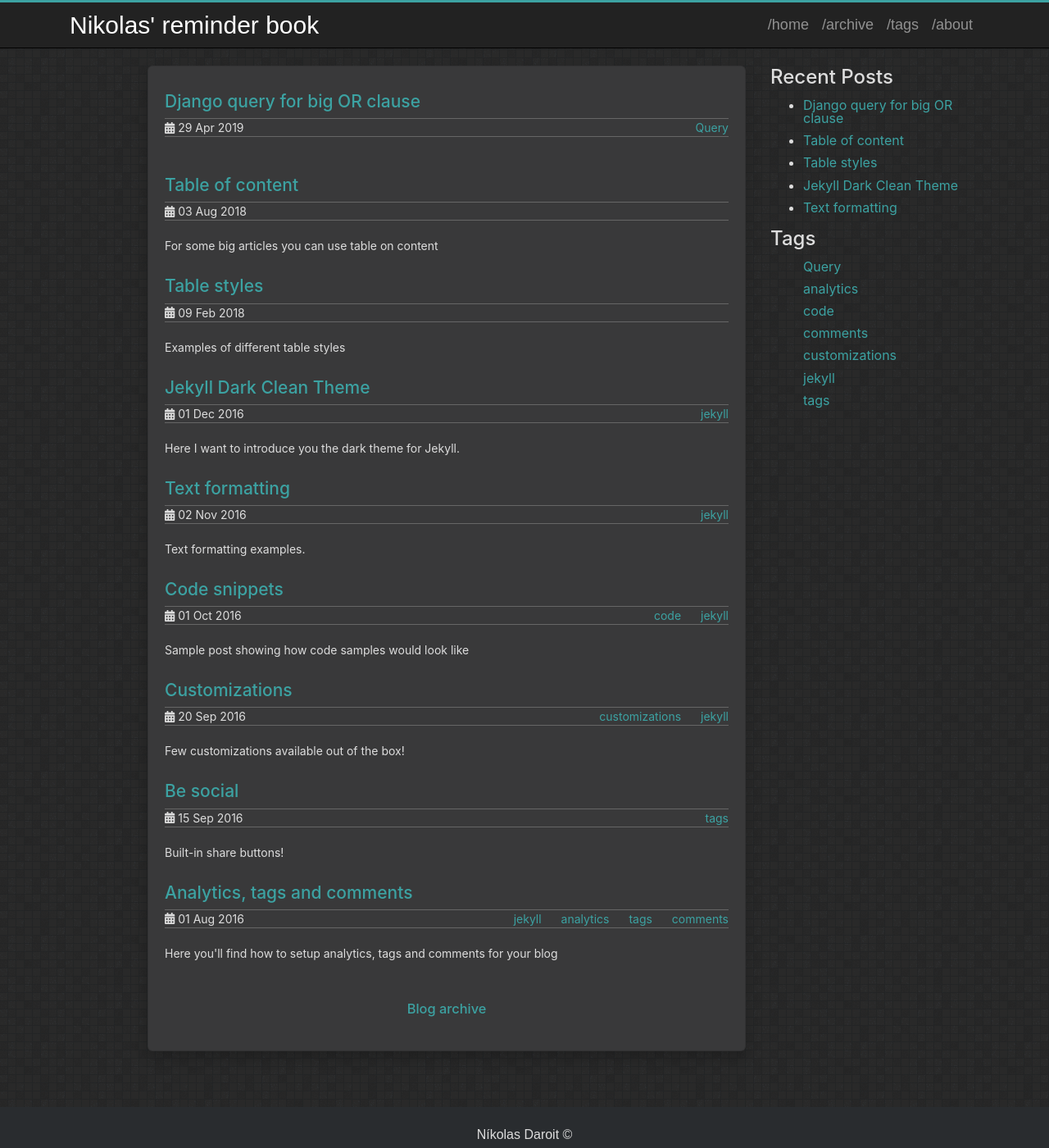
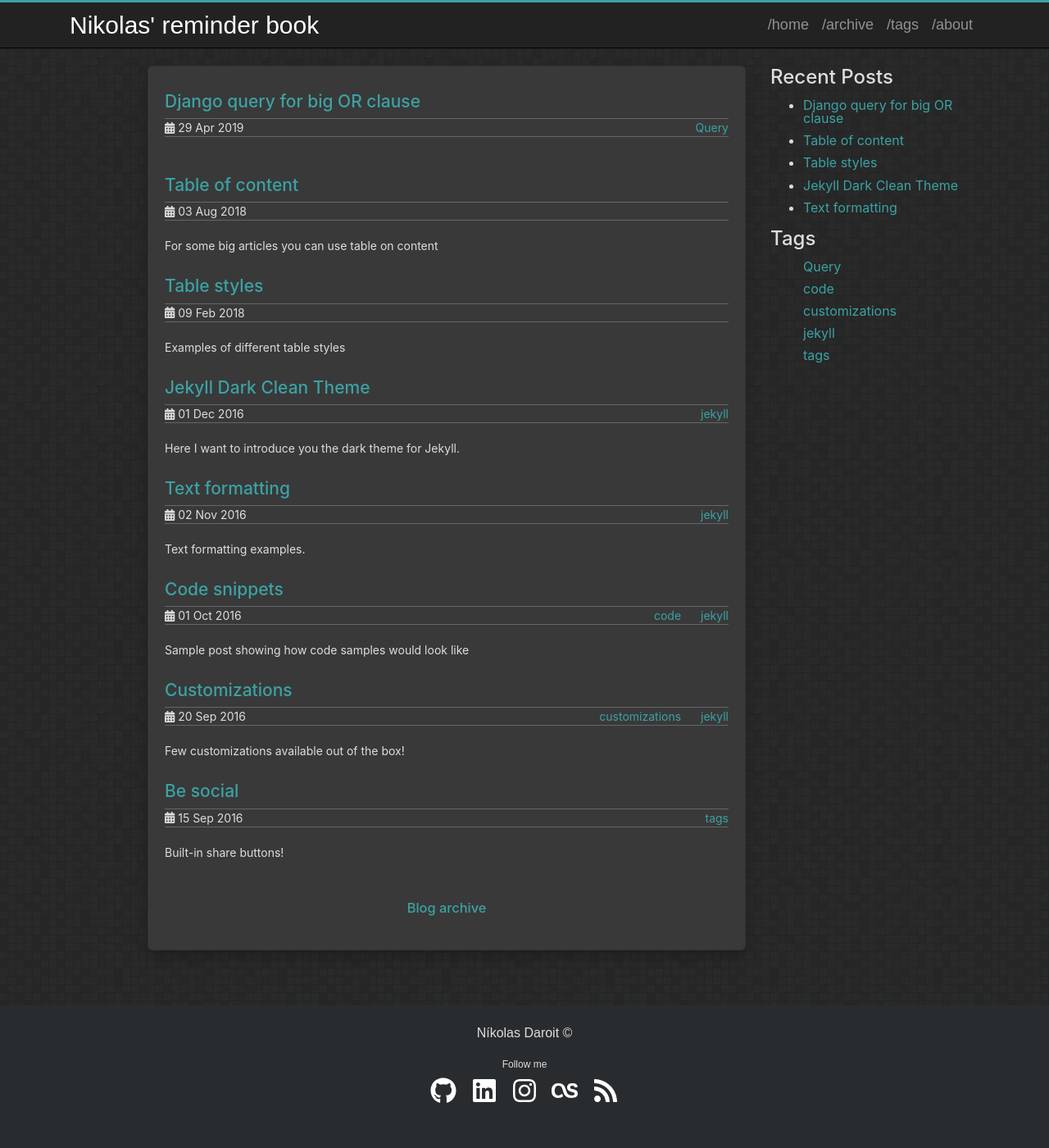
Before and after one commit to NikolasDaroit/nikolasdaroit.github.io, a Jekyll site: the page built from index.html, in a window 1280 px wide and 1400 px high. Shown: the whole window at 82% size. Built offline with Jekyll 4.4.1, drawn with Linux system fonts in a browser that asks for light colours.

Commit message:
update 2016-08-01-analytics-tags-comments.md

```diff
--- a/_posts/2016-08-01-analytics-tags-comments.md
+++ b/_posts/2016-08-01-analytics-tags-comments.md
@@ -1,13 +1,13 @@
 ---
+title: 'Analytics, tags and comments'
 layout: post
-title: "Analytics, tags and comments"
-date: 2016-08-01 16:25:06
-description: Here you'll find how to setup analytics, tags and comments for your blog
 tags:
- - jekyll
- - analytics
- - tags
- - comments
+  - jekyll
+  - analytics
+  - tags
+  - comments
+published: false
+category:
 ---
 
 # Analytics
```
